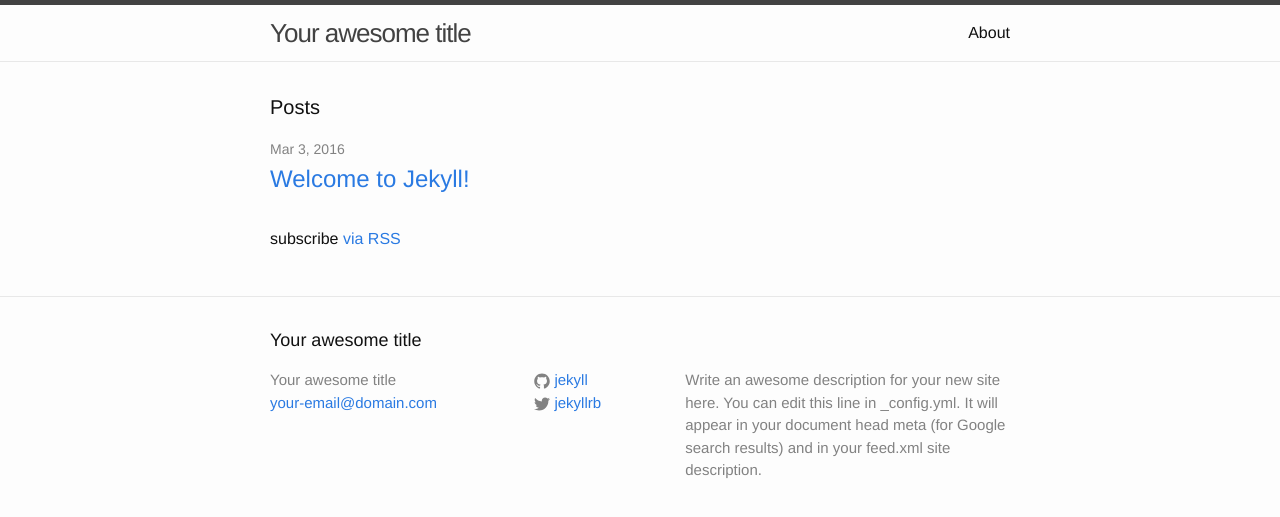
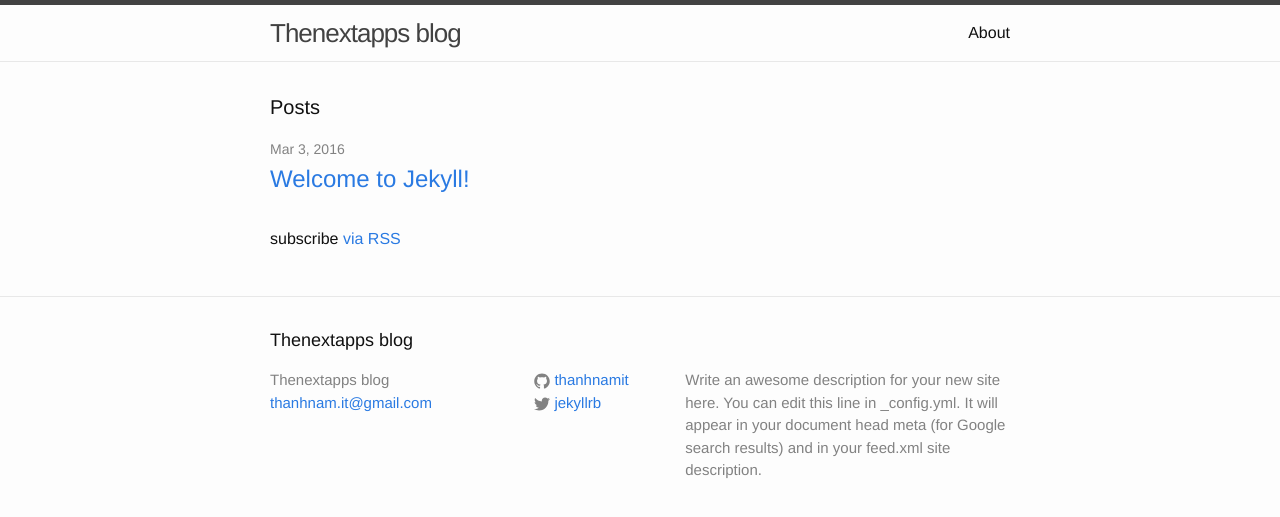
Before and after one commit to thanhnamit/thanhnamit.github.io, a Jekyll site: the page built from index.html, in a window 1280 px wide. Shown: the top 517 px of the page. Built offline with Jekyll 4.4.1, drawn with Linux system fonts in a browser that asks for light colours.

Commit message:
Add CNAME

```diff
--- /dev/null
+++ b/CNAME
@@ -0,0 +1 @@
+thenextapps.com
--- a/_config.yml
+++ b/_config.yml
@@ -1,21 +1,14 @@
-# Welcome to Jekyll!
-#
-# This config file is meant for settings that affect your whole blog, values
-# which you are expected to set up once and rarely need to edit after that.
-# For technical reasons, this file is *NOT* reloaded automatically when you use
-# 'jekyll serve'. If you change this file, please restart the server process.
-
 # Site settings
-title: Your awesome title
-email: your-email@domain.com
+title: Thenextapps blog
+email: thanhnam.it@gmail.com
 description: > # this means to ignore newlines until "baseurl:"
   Write an awesome description for your new site here. You can edit this
   line in _config.yml. It will appear in your document head meta (for
   Google search results) and in your feed.xml site description.
-baseurl: "" # the subpath of your site, e.g. /blog
-url: "http://yourdomain.com" # the base hostname & protocol for your site
+baseurl: "/blog" # the subpath of your site, e.g. /blog/
+url: "http://thenextapps.com" # the base hostname & protocol for your site
 twitter_username: jekyllrb
-github_username:  jekyll
+github_username:  thanhnamit
 
 # Build settings
 markdown: kramdown
```
